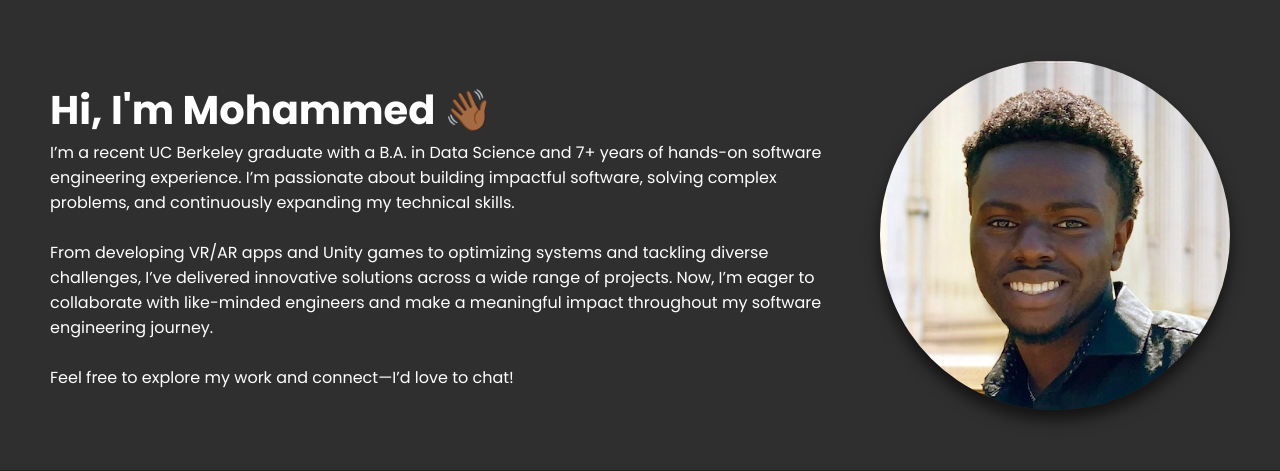
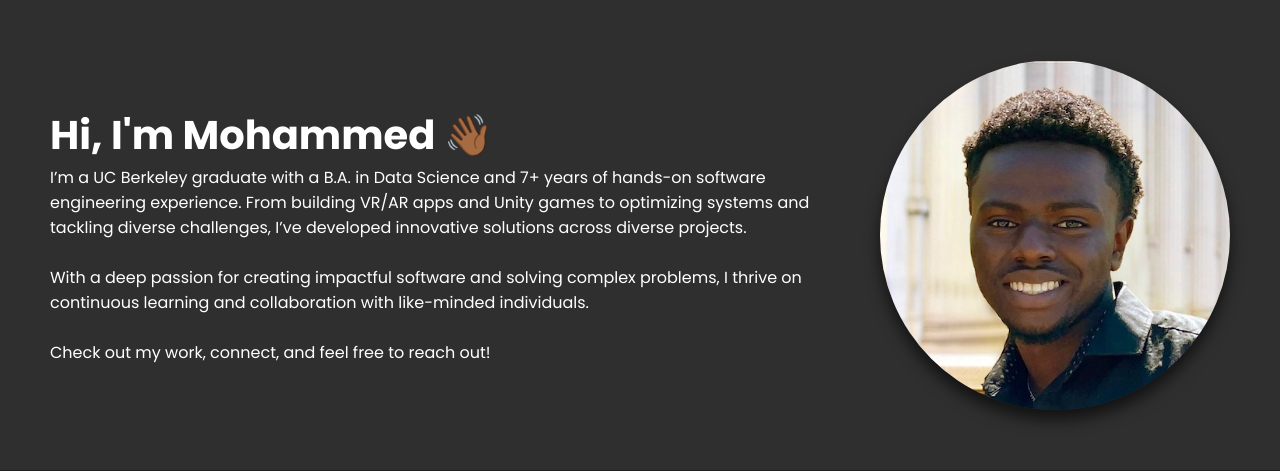
Before and after one commit to mzareefmustafa/Personal-Portfolio, a Flask app: page / in a window 1280 px wide. Shown: the part 80-551 px from the top of the page. Run offline with Flask 3, Linux system fonts and the light colour scheme.

Commit message:
Updated hero section bio

```diff
--- a/server/app.py
+++ b/server/app.py
@@ -178,4 +178,4 @@ def validate_verification_code():
 #     app.run(debug=True)
 
 if __name__ == '__main__':
-    app.run(host='0.0.0.0', port=int(os.environ.get('PORT', 5001)))
+    app.run(host='0.0.0.0', port=int(os.environ.get('PORT', 5000)))
--- a/server/templates/index.html
+++ b/server/templates/index.html
@@ -87,21 +87,20 @@
         <div class="text">
           <h2>Hi, I'm <span class="no-break">Mohammed 👋🏾</span></h2>
           <p>
-            I’m a recent UC Berkeley graduate with a B.A. in Data Science and 7+
-            years of hands-on software engineering experience. I’m passionate
-            about building impactful software, solving complex problems, and
-            continuously expanding my technical skills.
+            I’m a UC Berkeley graduate with a B.A. in Data Science and 7+ years
+            of hands-on software engineering experience. From building VR/AR
+            apps and Unity games to optimizing systems and tackling diverse
+            challenges, I’ve developed innovative solutions across diverse
+            projects.
           </p>
           <br />
           <p>
-            From developing VR/AR apps and Unity games to optimizing systems and
-            tackling diverse challenges, I’ve delivered innovative solutions
-            across a wide range of projects. Now, I’m eager to collaborate with
-            like-minded engineers and make a meaningful impact throughout my
-            software engineering journey.
+            With a deep passion for creating impactful software and solving
+            complex problems, I thrive on continuous learning and collaboration
+            with like-minded individuals.
           </p>
           <br />
-          <p>Feel free to explore my work and connect—I’d love to chat!</p>
+          <p>Check out my work, connect, and feel free to reach out!</p>
         </div>
         <div class="headshot">
           <img
```
Also changed, not shown: README.md, 1 other file.
